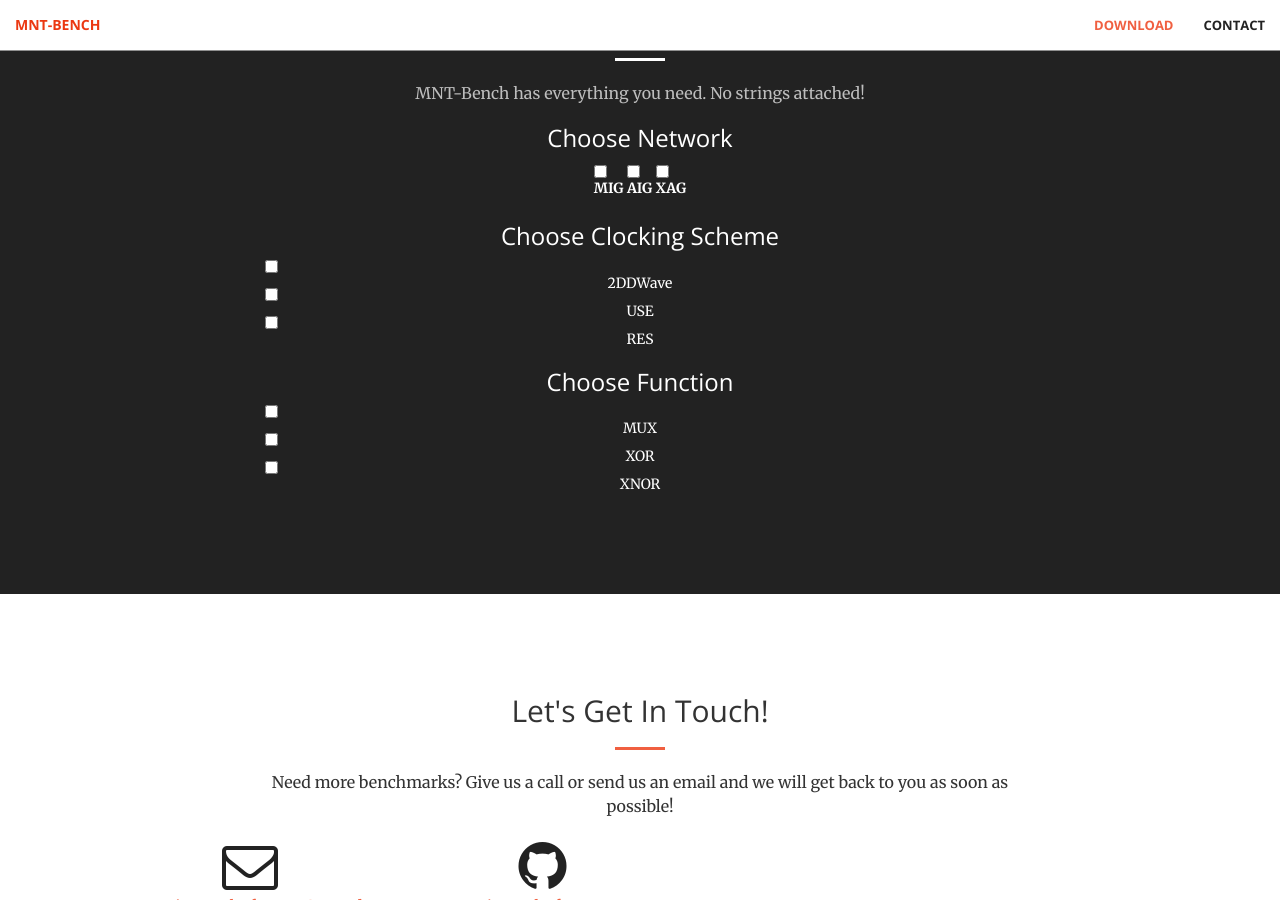
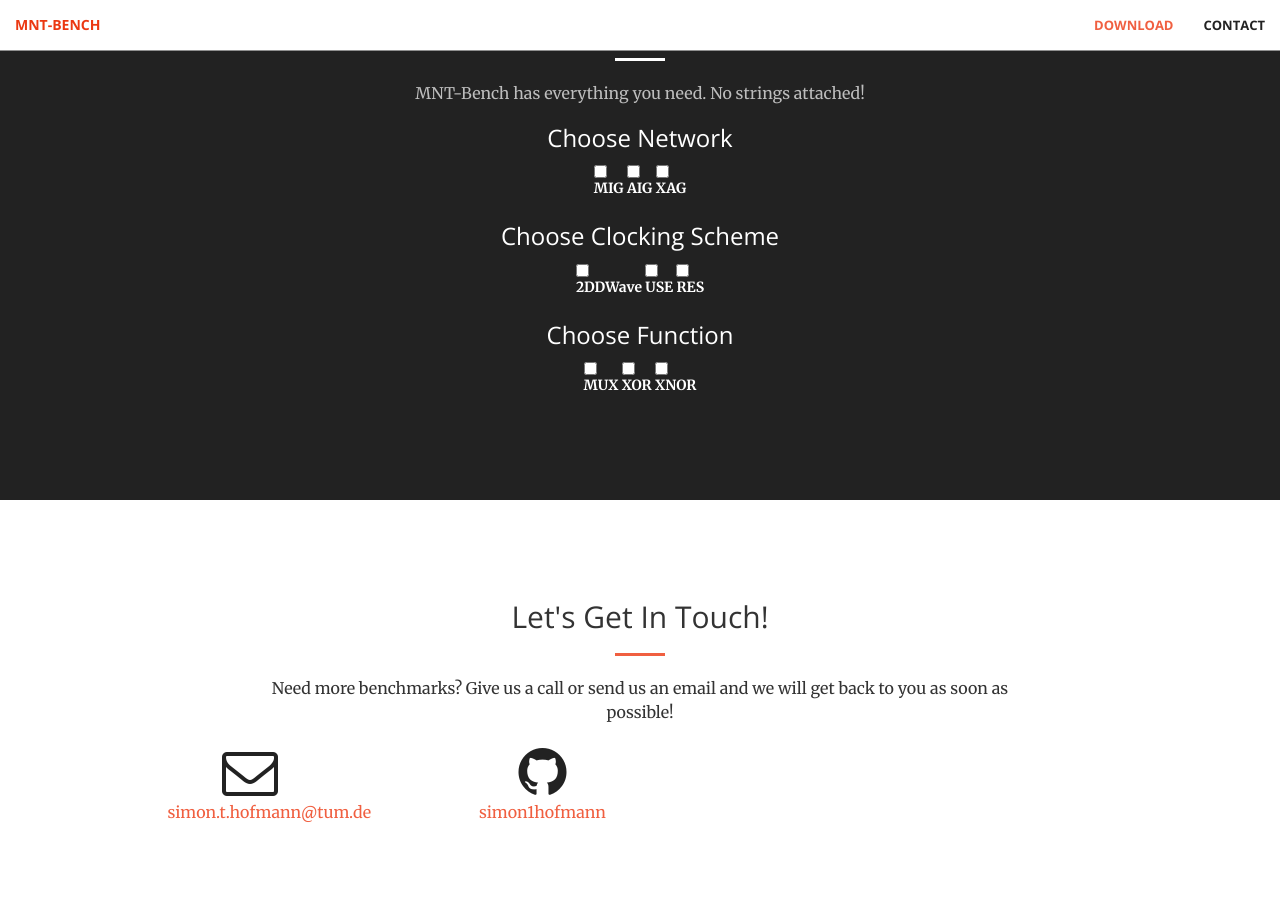
Before and after one commit to simon1hofmann/mnt-bench-old, a Jekyll site: the page built from docs/index.html, in a window 1280 px wide and 900 px high, scrolled down 995 px. Built offline with Jekyll 4.4.1, drawn with Linux system fonts in a browser that asks for light colours; nearby versions of some CDN libraries.

Commit message:
Update call-to-action.html

```diff
--- a/docs/_includes/call-to-action.html
+++ b/docs/_includes/call-to-action.html
@@ -20,19 +20,27 @@
                 </div>
                 <div>
                   <h3>Choose Clocking Scheme</h3>
-                  <span>
+                    <label>
                     <input type="checkbox" class="radio" value="2DDWave" name="Clocking" /> 2DDWave
+                    </label>
+                    <label>
                     <input type="checkbox" class="radio" value="USE" name="Clocking" /> USE
+                    </label>
+                    <label>
                     <input type="checkbox" class="radio" value="RES" name="Clocking" /> RES
-                  </span>
+                    </label>
                 </div>
                 <div>
                   <h3>Choose Function</h3>
-                  <span>
+                    <label>
                     <input type="checkbox" class="radio" value="mux.fgl" name="Function" /> MUX
+                    </label>
+                    <label>
                     <input type="checkbox" class="radio" value="xor.fgl" name="Function" /> XOR
+                    </label>
+                    <label>
                     <input type="checkbox" class="radio" value="xnor.fgl" name="Function" /> XNOR
-                  </span>
+                    </label>
                 </div>
                 <div class="link-container"></div>
             </div>
```
